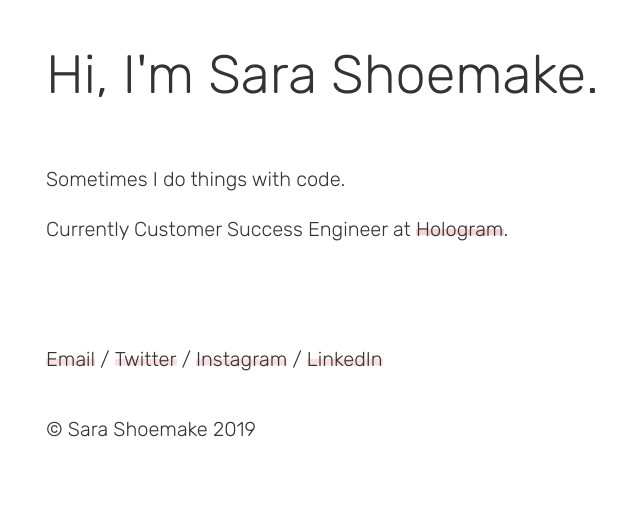
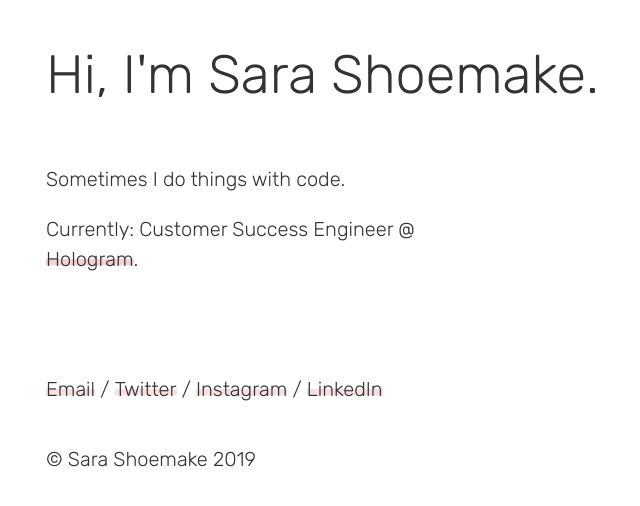
Before and after one commit to sarashoemake/website, a Jekyll site: the page built from index.html, in a window 1280 px wide. Shown: the top 506 px of the page, without its empty margins (126-766 px from the left). Built offline with Jekyll 4.4.1, drawn with Linux system fonts in a browser that asks for light colours.

Commit message:
update position

```diff
--- a/index.html
+++ b/index.html
@@ -9,13 +9,13 @@ layout: default
     Hi, I'm Sara Shoemake.
   </p>
 </div>
-<div class="container -alternate2">
+<div class="container -alternate3">
   <div>
     <p class="">
      Sometimes I do things with code.
    </p>
    <p class="">
-     Currently Customer Success Engineer at <a href="https://hologram.io">Hologram</a>.
+     Currently: Customer Success Engineer @ <a href="https://hologram.io">Hologram</a>.
     </p>
   </div>
 </div>
```
